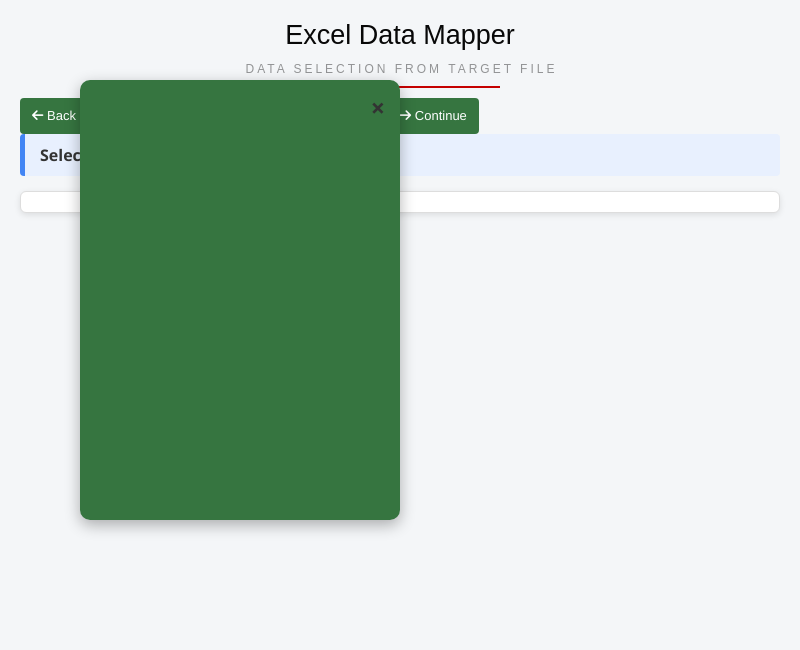
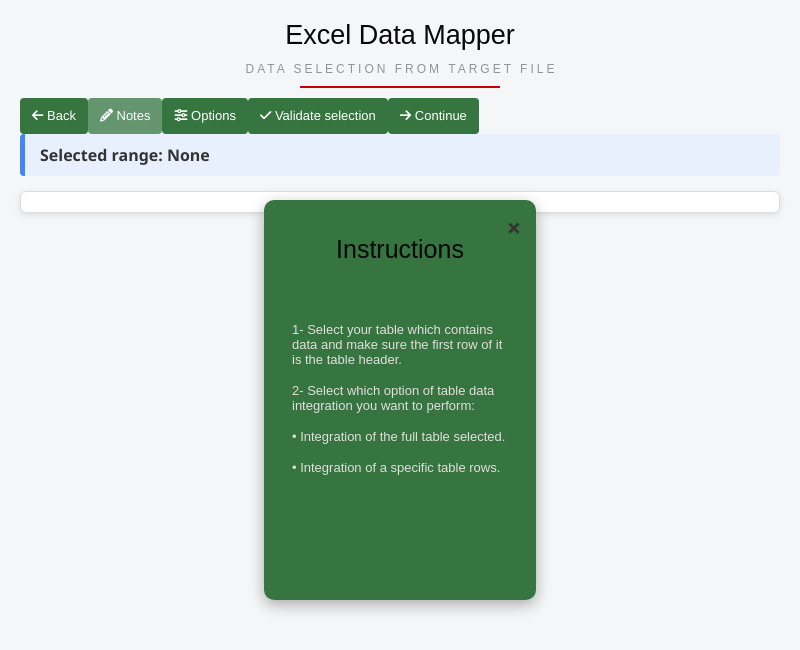
Before and after one commit to mouadtouhafi/Excel-mapper, an Electron app: page src/display-data-content.html in a window 800 px wide. Both pictures are taken after a click on the button "Notes". Drawn offline with Linux system fonts and the light colour scheme; no server answers.

Commit message:
Completing popup content for notes button

```diff
--- a/src/display-data-content.html
+++ b/src/display-data-content.html
@@ -175,10 +175,10 @@ button:hover, button:focus{
   display: none; /* hidden by default */
   position: fixed;
   z-index: 1000;
-  left: 10%;
-  top: 10%;
-  width: 40%;
-  height: 55%;
+  left: 33%;
+  top: 25%;
+  width: 34%;
+  height: 50%;
   background-color: #367540; /* dim background */
   border-radius: 10px;
 }
@@ -190,6 +190,33 @@ button:hover, button:focus{
   border-radius: 10px;
   position: relative;
   box-shadow: 0 5px 15px rgba(0,0,0,0.3);
+  text-align: center;
+}
+
+.popup-title{
+  position: relative;
+  padding: 0;
+  margin: 15px 0px 50px 0px;
+  font-family: "Raleway", sans-serif;
+  font-weight: 300;
+  font-size: 25px;
+  color: #080808;
+}
+
+.message-content{
+  display: flex;
+  flex-direction: column;
+  justify-content: flex-start;
+  align-items: flex-start;
+}
+
+.message-content p{
+  font-family: "Raleway", sans-serif;
+  font-weight: 300;
+  font-size: 13px;
+  color: #e3dede;
+  text-align: left;
+  margin: 8px;
 }
 
 .close {
@@ -360,8 +387,38 @@ button:hover, button:focus{
     })();
 
     const notesButton = document.querySelector('.notes-button');
+    const popupDevContent = document.querySelector('.popup-content')
     notesButton.addEventListener('click', () => {
       document.querySelector('.popup').style.display = "flex";
+      const title = document.createElement('h2');
+      title.className = 'popup-title';
+      title.textContent = "Instructions";
+      popupDevContent.appendChild(title);
+
+      const messageDiv = document.createElement('div');
+      messageDiv.className = "message-content";
+      popupDevContent.appendChild(messageDiv);
+
+      const text_p1 = document.createElement('p');
+      text_p1.className = 'p-tag';
+      text_p1.textContent = "1- Select your table which contains data and make sure the first row of it is the table header."
+      messageDiv.appendChild(text_p1);
+
+      const text_p2 = document.createElement('p');
+      text_p2.className = 'p-tag';
+      text_p2.textContent = "2- Select which option of table data integration you want to perform:"
+      messageDiv.appendChild(text_p2);
+
+      const text_p3 = document.createElement('p');
+      text_p3.className = 'p-tag';
+      text_p3.textContent = "• Integration of the full table selected."
+      messageDiv.appendChild(text_p3);
+
+      const text_p4 = document.createElement('p');
+      text_p4.className = 'p-tag';
+      text_p4.textContent = "• Integration of a specific table rows."
+      messageDiv.appendChild(text_p4);
+
 
     });
 
```
